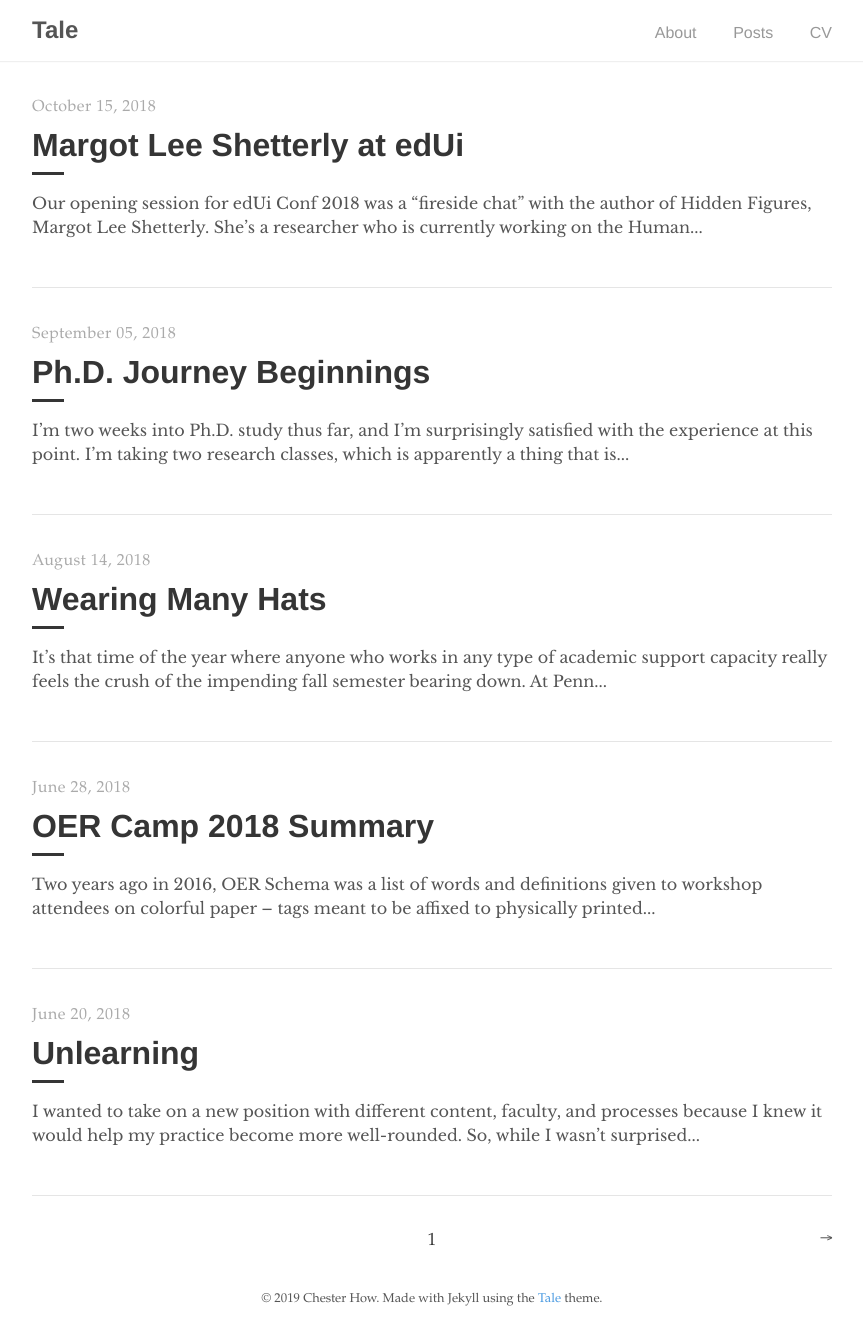
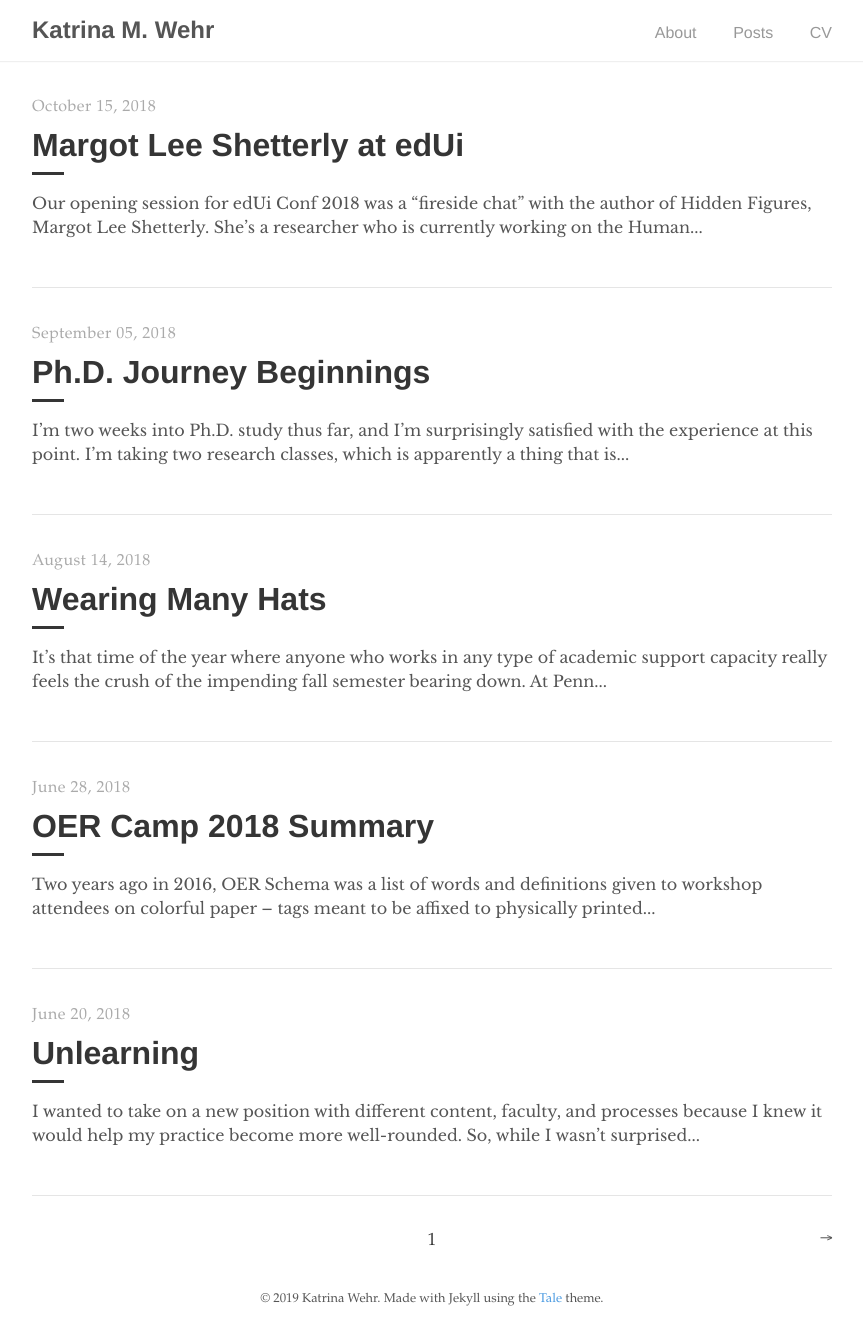
Before and after one commit to kat-wehr/mysite, a Jekyll site: the page built from index.html, in a window 1280 px wide. Shown: the whole page, without its empty margins (208-1071 px from the left). Built offline with Jekyll 4.4.1, drawn with Linux system fonts in a browser that asks for light colours; the list of posts is cut into pages by our own code.

Commit message:
Update _config.yml

```diff
--- a/_config.yml
+++ b/_config.yml
@@ -1,6 +1,6 @@
 # Site settings
-title:          Tale
-description:    "Minimal Jekyll theme for storytellers"
+title:          Katrina M. Wehr
+description:    "My personal website"
 
 url:            "https://kat-wehr.github.io/mysite"
 
@@ -9,9 +9,9 @@ google_analytics: UA—XXXXXXXX-X
 
 # Author
 author:
-  name:         Chester How
-  url:          https://chester.how
-  email:        chesterhow@gmail.com
+  name:         Katrina Wehr
+  url:          https://katrinawehr.com
+  email:        katrina.m.wehr@gmail.com
 
 # Build settings
 markdown:       kramdown
```
